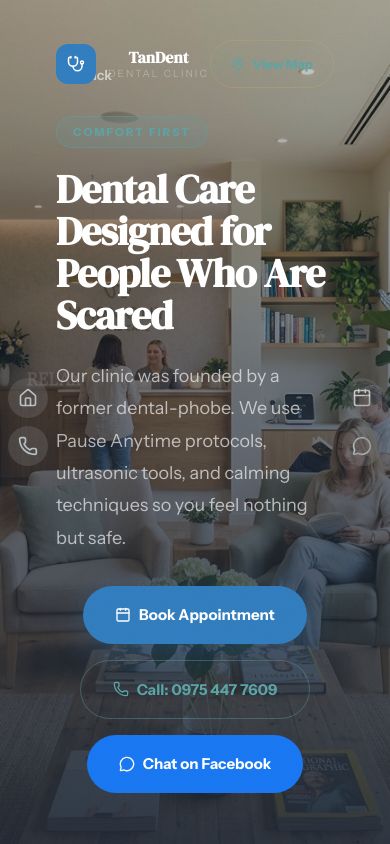
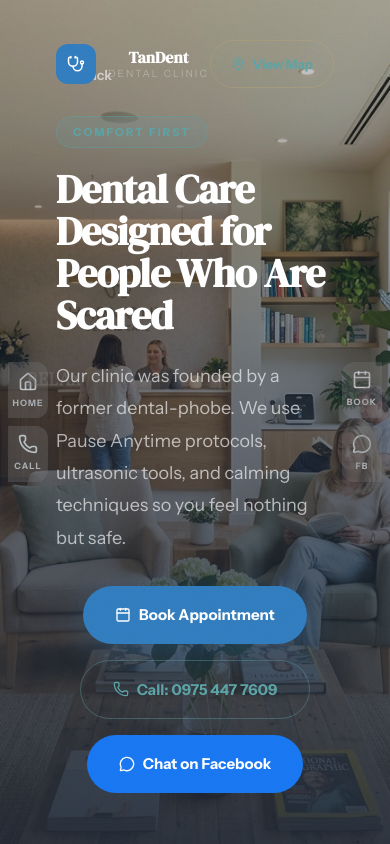
Before and after one commit to Time-lord-tech/dental-v2, a React (Vite) app: page /services/comfort-first in a window 390 px wide. Shown: the top 844 px of the page. Built offline with nearby package versions, Linux system fonts and the light colour scheme.

Commit message:
style: restore labels on transparent mobile side buttons

```diff
--- a/src/index.css
+++ b/src/index.css
@@ -2080,20 +2080,24 @@ textarea.form-input {
 
   .ghost-pill {
     width: 2.5rem;
-    height: 2.5rem;
+    height: 3.5rem;
     padding: 0;
-    background: rgba(255, 255, 255, 0.15); /* More transparent */
+    background: rgba(255, 255, 255, 0.15); /* Keep it highly transparent */
     backdrop-filter: blur(8px);
-    border-radius: 50% !important; /* Make them perfect circles on mobile */
-  }
-
-  .ghost-side--left .ghost-pill,
+    border-radius: var(--radius-sm) !important;
+  }
+
+  .ghost-side--left .ghost-pill {
+    border-radius: 0 var(--radius-sm) var(--radius-sm) 0 !important;
+  }
+
   .ghost-side--right .ghost-pill {
-    border-radius: 50% !important; /* Override desktop specific corners */
+    border-radius: var(--radius-sm) 0 0 var(--radius-sm) !important;
   }
 
   .ghost-pill span {
-    display: none; /* Hide text on mobile to save space */
+    display: block; /* Restore the text! */
+    font-size: 0.55rem;
   }
 
   .ghost-pill:hover, .ghost-pill:active {
```
